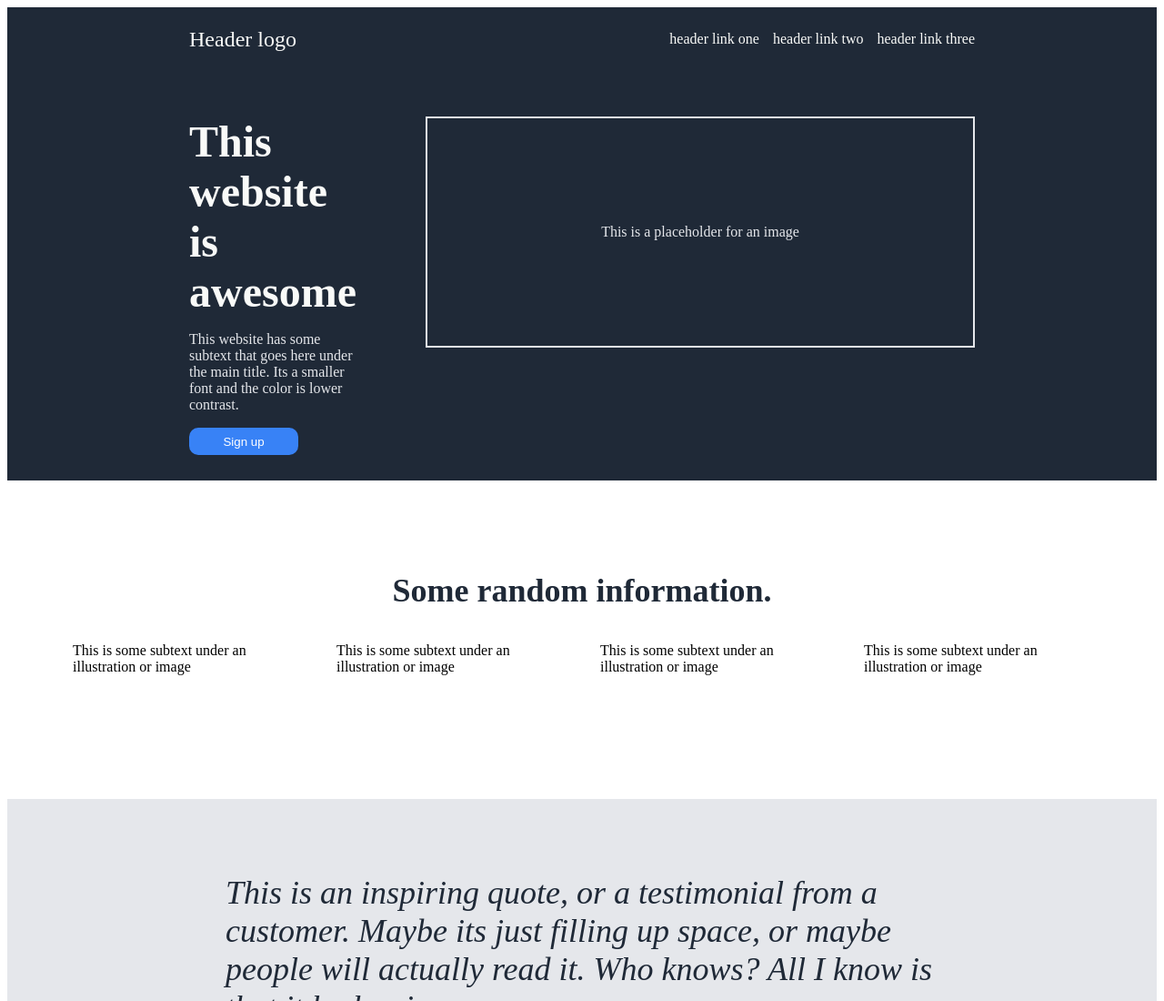
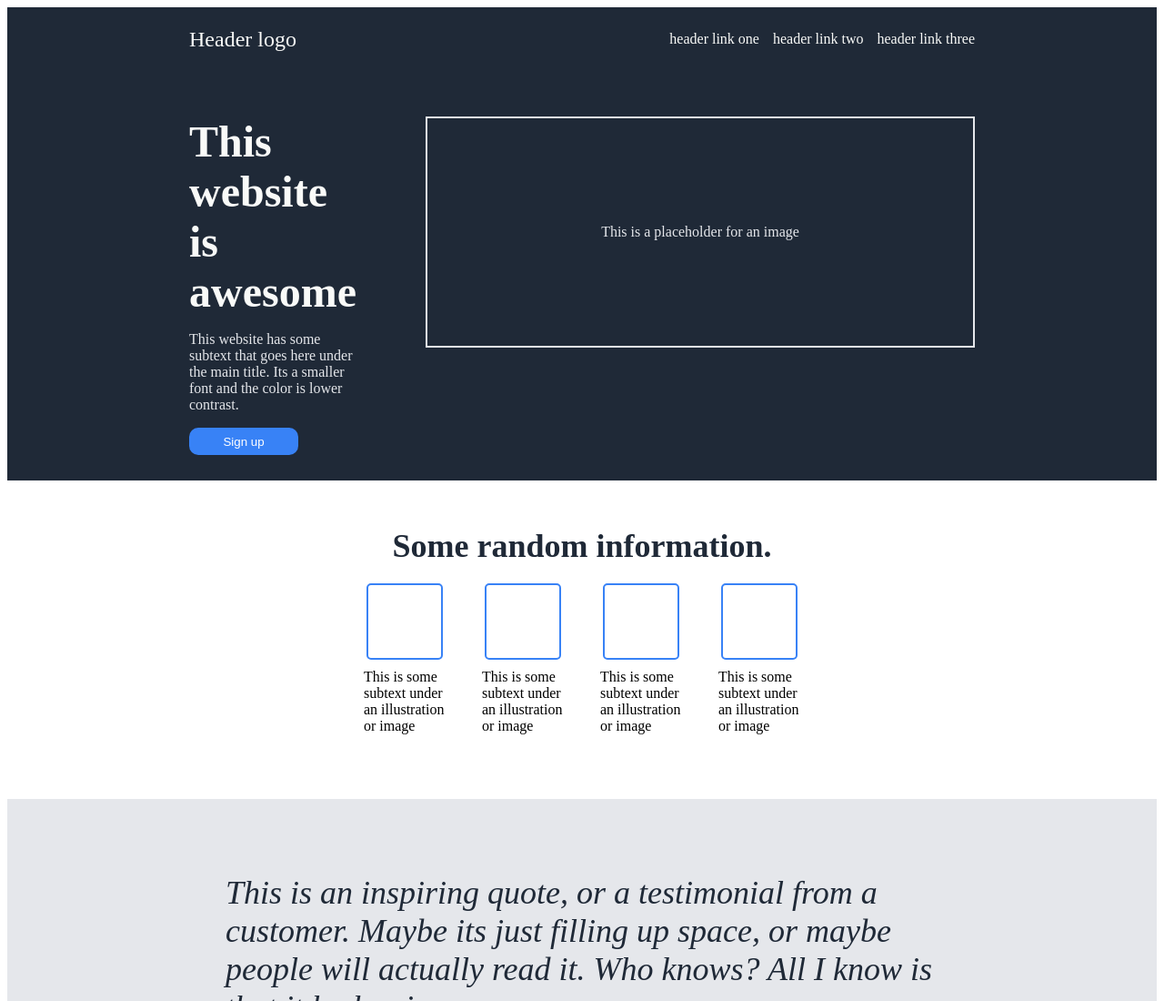
Before and after one commit to ahdrage/First-odin-project, a plain HTML site: page index.html in a window 1280 px wide. Shown: the top 1100 px of the page at 91% size. Drawn offline with Linux system fonts and the light colour scheme.

Commit message:
Solution suggestion

```diff
--- a/index.html
+++ b/index.html
@@ -45,22 +45,22 @@
             <div class="sec2-container">
                 <div class="container">
                     <div class="img-container"></div>
-                    <p>This is some subtext under an illustration or image</p>
+                    <div class="text"> This is some subtext under an illustration or image</div>
                 </div>
 
                 <div class="container">
                     <div class="img-container"></div>
-                    <p>This is some subtext under an illustration or image</p>
+                    <div class="text"> This is some subtext under an illustration or image</div>
                 </div>
 
                 <div class="container">
                     <div class="img-container"></div>
-                    <p>This is some subtext under an illustration or image</p>
+                    <div class="text"> This is some subtext under an illustration or image</div>
                 </div>
 
                 <div class="container">
                     <div class="img-container"></div>
-                    <p>This is some subtext under an illustration or image</p>
+                    <div class="text"> This is some subtext under an illustration or image</div>
                 </div>
 
             </div>
--- a/style.css
+++ b/style.css
@@ -99,18 +99,26 @@
 .sec2-container {
     display: flex;
     flex-direction: row;
-    justify-content: center;
-    align-items: center;
+
 }
 
 .container {
     display: flex;
     flex-direction: column;
-    width: 250px;
     align-items: center;
     padding: 20px;
-    margin: 0;
-    flex: auto;
+}
+
+.text {
+    width: 90px;
+    margin-top: 10px;
+}
+
+.img-container {
+    border: solid 2px #3882f6;
+    border-radius: 5px;
+    width: 80px;
+    height: 80px;
 }
 
 .section3 {
```
